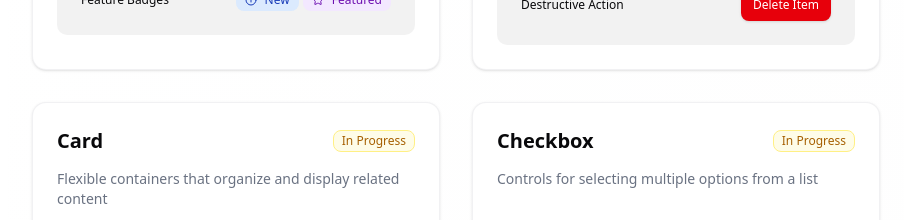
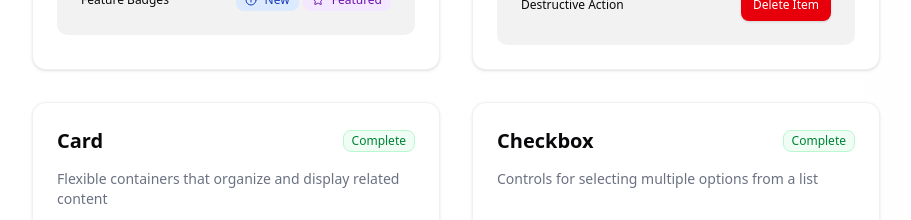
Before and after one commit to ahmadrafidev/web-ui-playbook, a Next.js app: page / in a window 1280 px wide. Shown: the part 1020-1240 px from the top of the page, without its empty margins (184-1095 px from the left). Built offline with nearby package versions, Linux system fonts and the light colour scheme.

Commit message:
change checkbox and card status

```diff
--- a/data/component-sections.tsx
+++ b/data/component-sections.tsx
@@ -44,7 +44,7 @@ export const componentSections: ComponentSection[] = [
     name: "Card",
     href: "/playground/card",
     description: "Flexible containers that organize and display related content",
-    status: "In Progress",
+    status: "Complete",
     preview: <CardPreview />,
   },
   {
@@ -58,7 +58,7 @@ export const componentSections: ComponentSection[] = [
     name: "Checkbox",
     href: "/playground/checkbox",
     description: "Controls for selecting multiple options from a list",
-    status: "In Progress",
+    status: "Complete",
     preview: <CheckboxPreview />,
   },
   {
```
